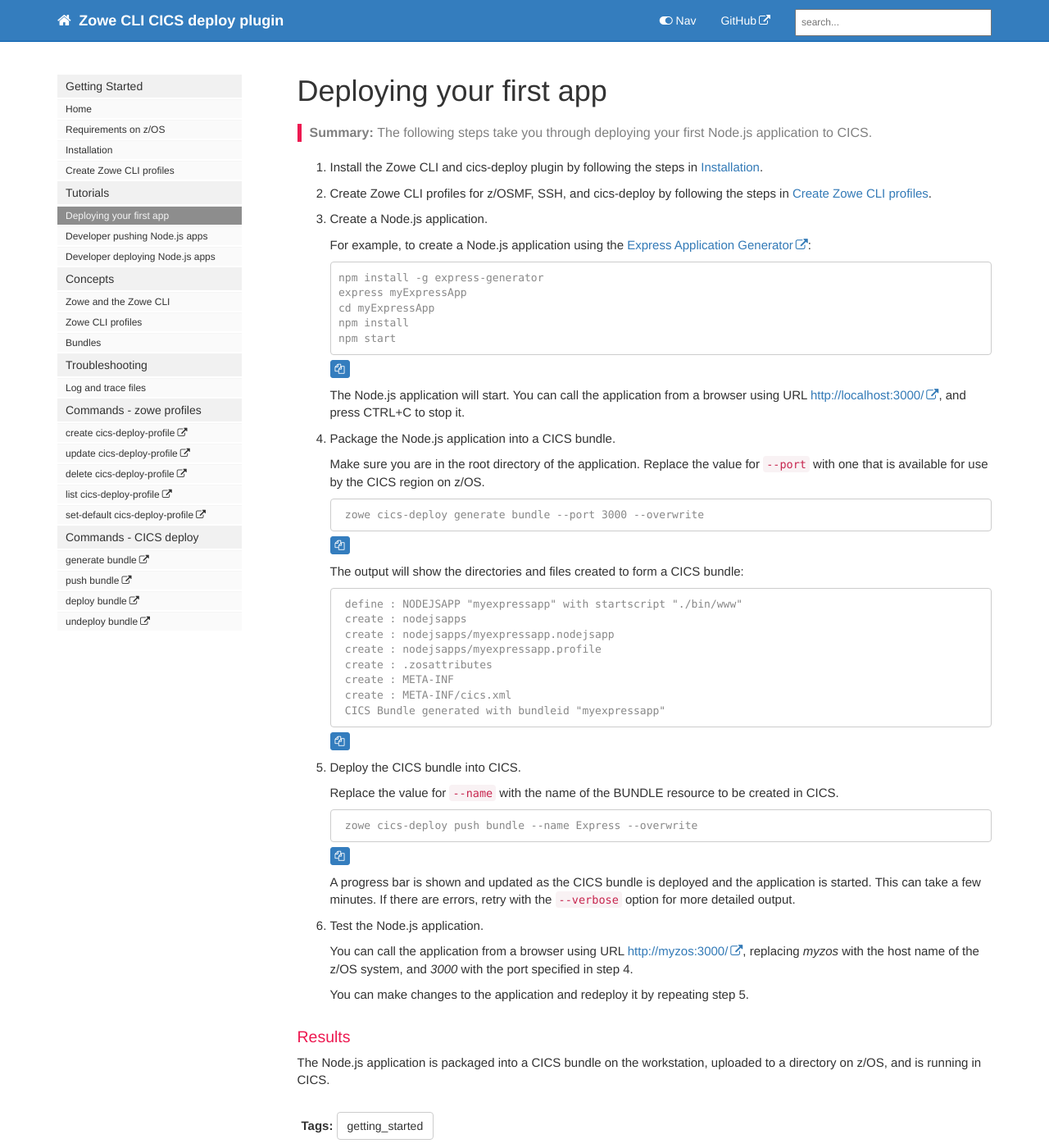
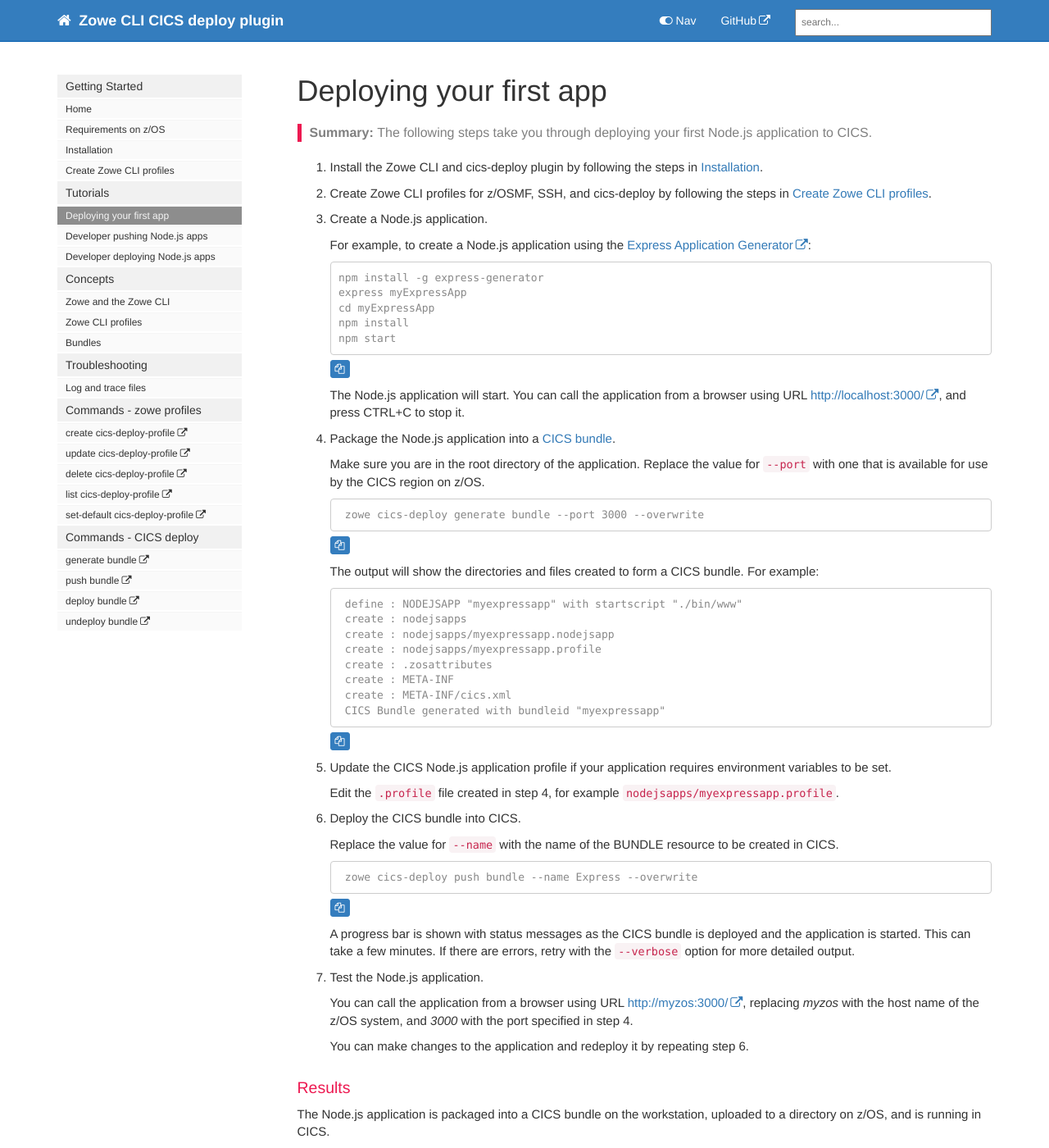
Before and after one commit to IBM/zowe-cli-cics-deploy-plugin, a Jekyll site: the page built from docs/pages/cdp/cdp-Deploying-your-first-app.md, in a window 1280 px wide and 1400 px high. Shown: the whole window at 82% size. Built offline with Jekyll 4.4.1, drawn with Linux system fonts in a browser that asks for light colours; nearby versions of some CDN libraries; comment, search, counter and statistics services are not loaded.

Commit message:
Add doc to update profile
Also note that topic [CICS bundles](https://ibm.github.io/zowe-cli-cics-deploy-plugin/cdp-cics-bundles.html) will include a description about profiles.

````diff
--- a/docs/pages/cdp/cdp-Deploying-your-first-app.md
+++ b/docs/pages/cdp/cdp-Deploying-your-first-app.md
@@ -27,7 +27,7 @@ toc: false
 
    The Node.js application will start. You can call the application from a browser using URL [http://localhost:3000/](http://localhost:3000/), and press CTRL+C to stop it.
 
-4. Package the Node.js application into a CICS bundle.
+4. Package the Node.js application into a [CICS bundle](cdp-cics-bundles).
 
     Make sure you are in the root directory of the application. Replace the value for `--port` with one that is available for use by the CICS region on z/OS.
 
@@ -35,7 +35,7 @@ toc: false
     zowe cics-deploy generate bundle --port 3000 --overwrite
    ```
 
-    The output will show the directories and files created to form a CICS bundle:
+    The output will show the directories and files created to form a CICS bundle. For example:
 
     ```console
     define : NODEJSAPP "myexpressapp" with startscript "./bin/www"
@@ -48,7 +48,11 @@ toc: false
     CICS Bundle generated with bundleid "myexpressapp"
     ```
 
-5. Deploy the CICS bundle into CICS.
+5. Update the CICS Node.js application profile if your application requires environment variables to be set.
+
+    Edit the `.profile` file created in step 4, for example `nodejsapps/myexpressapp.profile`.
+
+6. Deploy the CICS bundle into CICS.
 
     Replace the value for `--name` with the name of the BUNDLE resource to be created in CICS.
 
@@ -56,13 +60,13 @@ toc: false
     zowe cics-deploy push bundle --name Express --overwrite
     ```
 
-    A progress bar is shown and updated as the CICS bundle is deployed and the application is started. This can take a few minutes. If there are errors, retry with the `--verbose` option for more detailed output.
+    A progress bar is shown with status messages as the CICS bundle is deployed and the application is started. This can take a few minutes. If there are errors, retry with the `--verbose` option for more detailed output.
 
 6. Test the Node.js application.
 
     You can call the application from a browser using URL [http://myzos:3000/](http://myzos:3000/), replacing _myzos_ with the host name of the z/OS system, and _3000_ with the port specified in step 4.
 
-    You can make changes to the application and redeploy it by repeating step 5.
+    You can make changes to the application and redeploy it by repeating step 6.
 
 ### Results
 
````
